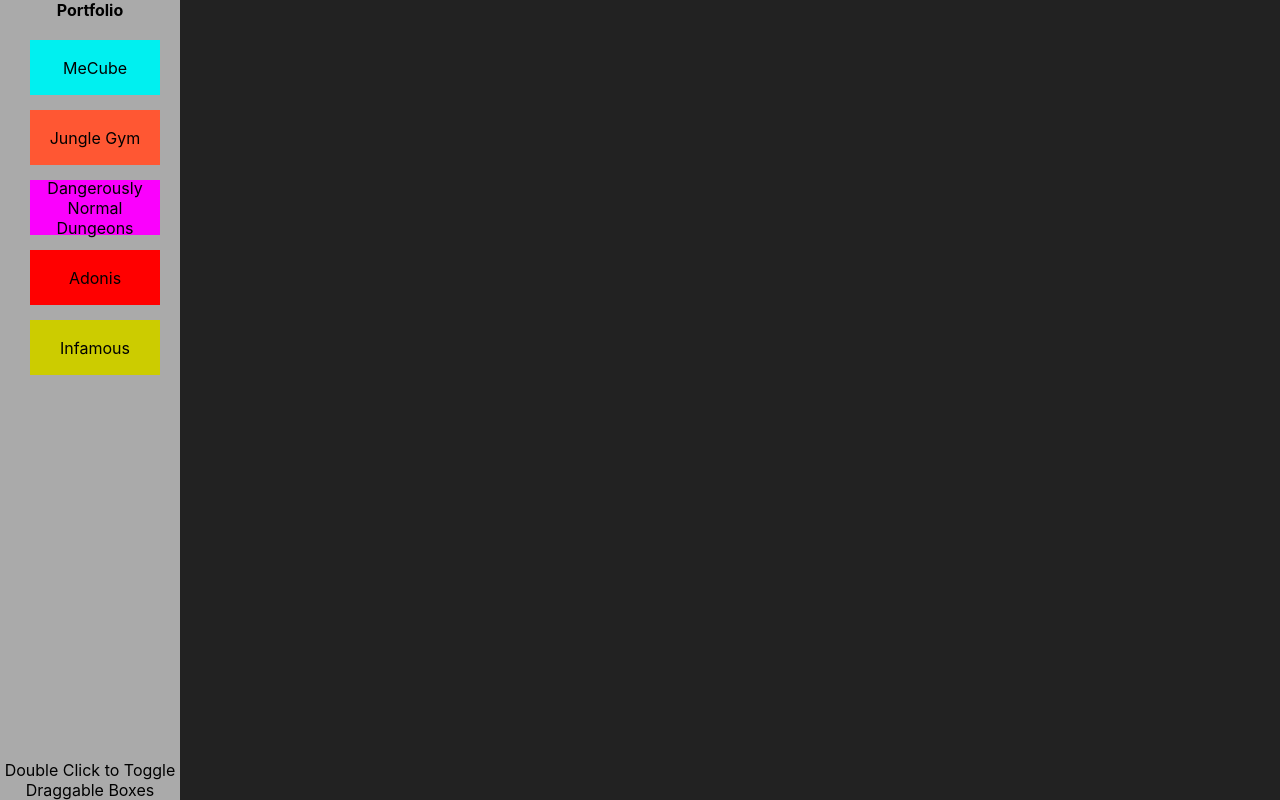
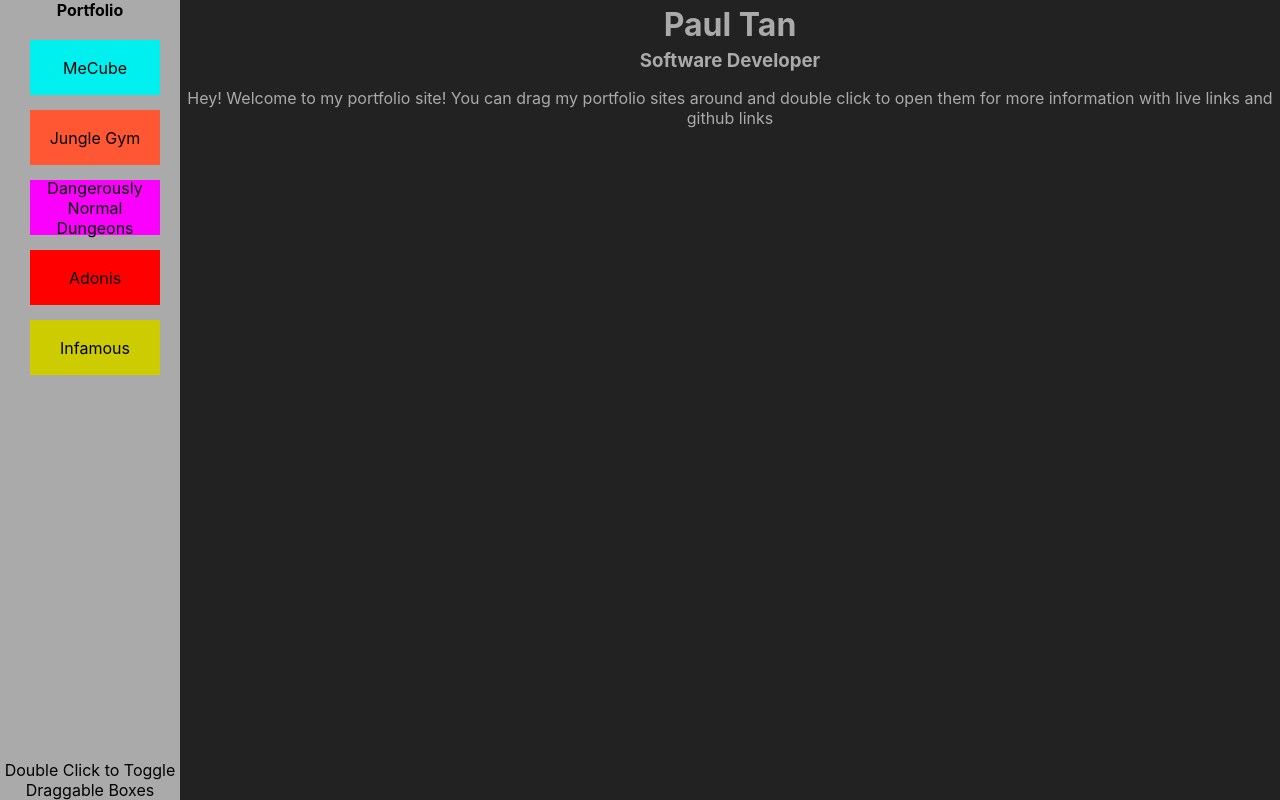
Before and after one commit to Neminem1203/portfolio-site, a React (Create React App) app: page / in a window 1280 px wide. Built offline with nearby package versions, Linux system fonts and the light colour scheme.

Commit message:
Basic Text in body added

```diff
--- a/src/App.css
+++ b/src/App.css
@@ -1,5 +1,6 @@
 .App {
   text-align: center;
+  display:flex;
 }
 
 .App-logo {
@@ -88,7 +89,7 @@ body{
   flex-direction: column;
   justify-content:space-between;
   align-items: center;
-  width: 180px;
+  min-width: 180px;
   height: 100vh;
 }
 
@@ -101,3 +102,7 @@ body{
 .book{
   width:130px;
 }
+
+.mainScreen{
+  color:#AAA;
+}
--- a/src/App.js
+++ b/src/App.js
@@ -69,10 +69,12 @@ function App() {
             y={projectY+idx*offSet}
             backgroundColor={project.color}
           />
-
         })}
-
-
+      </div>
+      <div className="mainScreen">
+        <h1>Paul Tan</h1>
+        <h3>Software Developer</h3>
+        <p>Hey! Welcome to my portfolio site! You can drag my portfolio sites around and double click to open them for more information with live links and github links</p>
       </div>
     </div>
   );
--- a/src/Draggable.js
+++ b/src/Draggable.js
@@ -5,7 +5,6 @@ class Draggable extends React.Component{
     super(props);
     let x = this.props.x !== undefined ? this.props.x : 0
     let y = this.props.y !== undefined ? this.props.y : 0
-    debugger
     let hidden = this.props.hidden !== undefined ? this.props.hidden : true;
     this.title = this.props.title !== undefined ? this.props.title : "Show"
 
```
